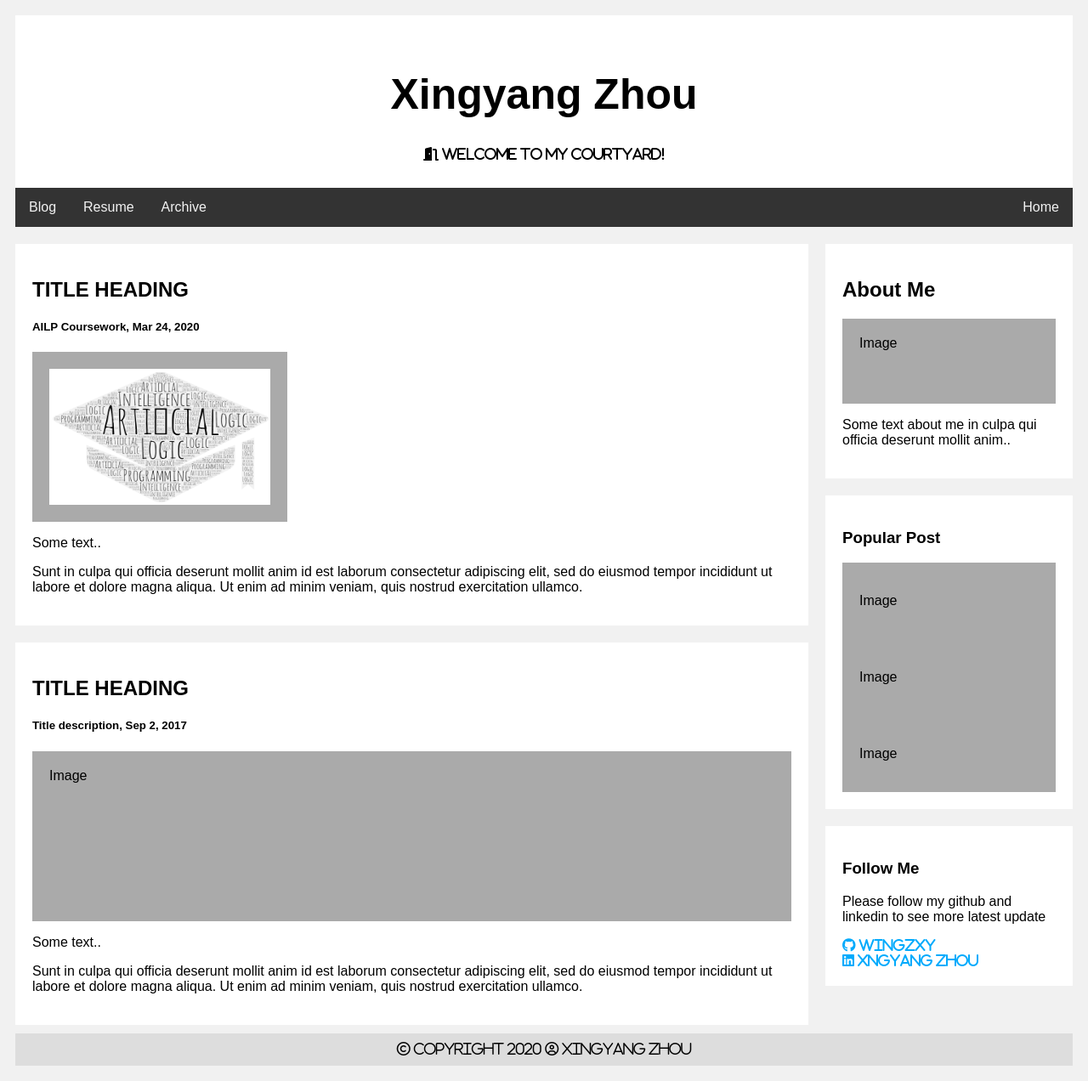
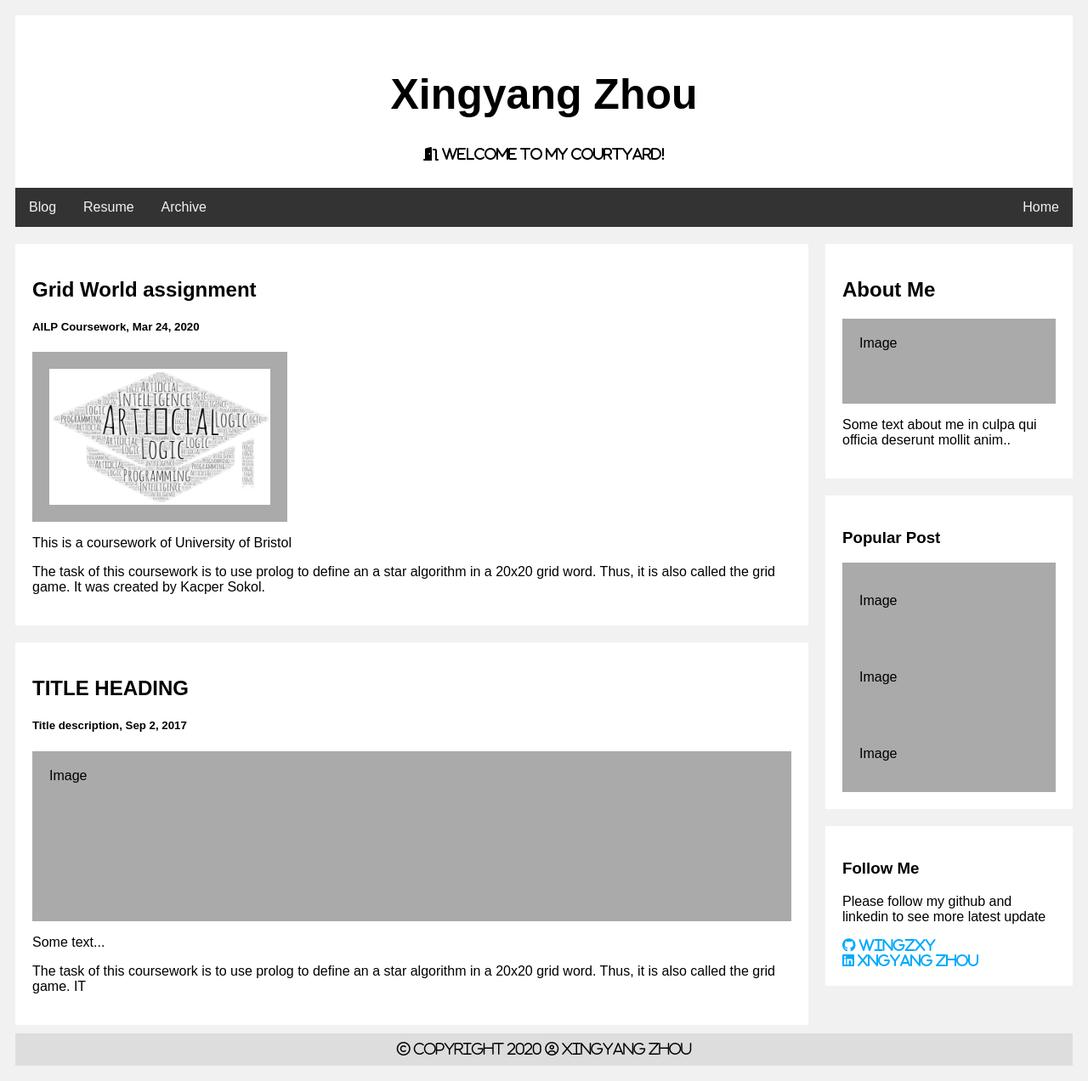
Before and after one commit to Wingzxy/Wingzxy.github.io, a Jekyll site: the page built from index.html, in a window 1280 px wide. Shown: the whole page at 85% size. Built offline with Jekyll 4.4.1, drawn with Linux system fonts in a browser that asks for light colours; nearby versions of some CDN libraries.

Commit message:
Update content

```diff
--- a/_layouts/homepage.html
+++ b/_layouts/homepage.html
@@ -23,18 +23,18 @@
 <div class="row">
   <div class="leftcolumn">
     <div class="card">
-      <h2>TITLE HEADING</h2>
+      <h2>Grid World assignment</h2>
       <h5>AILP Coursework, Mar 24, 2020</h5>
       <div class="fakeimg" style="height:200px; width:300px;"><img src="/images/logo.PNG" alt="art words" width="100%" height="100%"></div>
-      <p>Some text..</p>
-      <p>Sunt in culpa qui officia deserunt mollit anim id est laborum consectetur adipiscing elit, sed do eiusmod tempor incididunt ut labore et dolore magna aliqua. Ut enim ad minim veniam, quis nostrud exercitation ullamco.</p>
+      <p>This is a coursework of University of Bristol</p>
+      <p>The task of this coursework is to use prolog to define an a star algorithm in a 20x20 grid word. Thus, it is also called the grid game. It was created by Kacper Sokol.</p>
     </div>
     <div class="card">
       <h2>TITLE HEADING</h2>
       <h5>Title description, Sep 2, 2017</h5>
       <div class="fakeimg" style="height:200px;">Image</div>
-      <p>Some text..</p>
-      <p>Sunt in culpa qui officia deserunt mollit anim id est laborum consectetur adipiscing elit, sed do eiusmod tempor incididunt ut labore et dolore magna aliqua. Ut enim ad minim veniam, quis nostrud exercitation ullamco.</p>
+      <p>Some text...</p>
+      <p>The task of this coursework is to use prolog to define an a star algorithm in a 20x20 grid word. Thus, it is also called the grid game. IT</p>
     </div>
   </div>
   <div class="rightcolumn">
```
